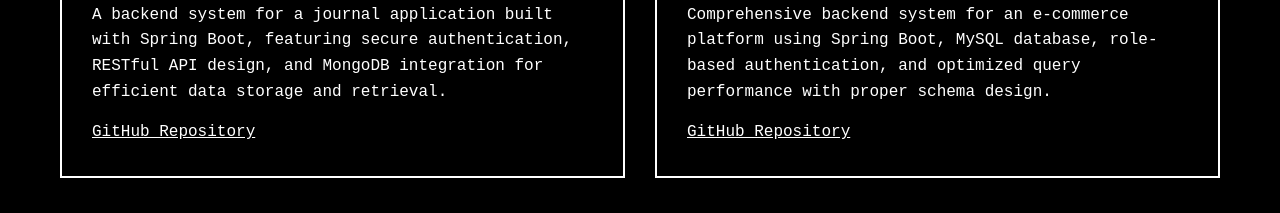
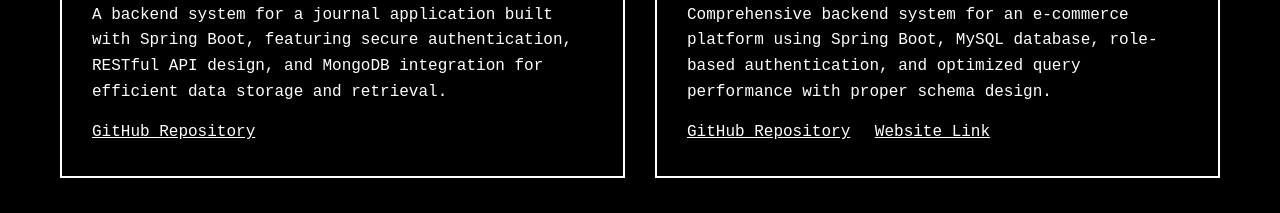
Before and after one commit to Markandey-Vatsa/Portfolio, a plain HTML site: page index.html in a window 1280 px wide. Shown: the part 1560-1773 px from the top of the page. Drawn offline with Linux system fonts and the light colour scheme.

Commit message:
Update index.html

```diff
--- a/index.html
+++ b/index.html
@@ -635,6 +635,7 @@
                         <p>Comprehensive backend system for an e-commerce platform using Spring Boot, MySQL database, role-based authentication, and optimized query performance with proper schema design.</p>
                         <div class="project-links">
                             <a href="https://github.com/Markandey-Vatsa/E-Commerce_Backend-SpringBoot">GitHub Repository</a>
+                            <a href="https://mood-logger-app-front-end.vercel.app/login">Website Link</a>
                             <!-- <a href="#">API Documentation</a> -->
                         </div>
                     </div>
```
